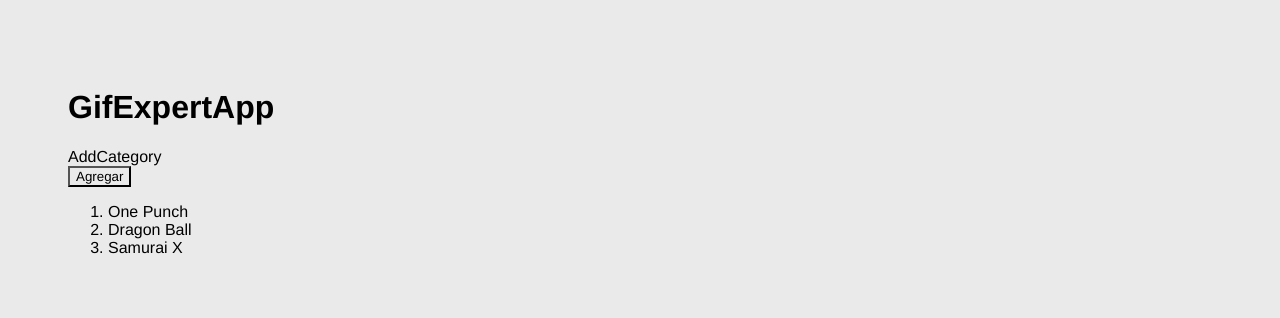
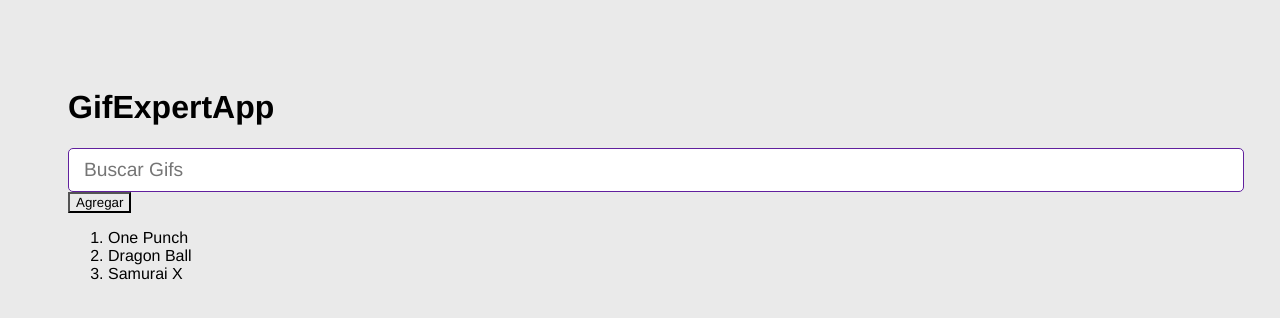
Before and after one commit to EsauJosue/GifExpertApp, a React (Vite) app: page / in a window 1280 px wide. Shown: the top 318 px of the page. Built offline with nearby package versions, Linux system fonts and the light colour scheme.

Commit message:
Se coloca un input para agregar la categoria

```diff
--- a/src/components/AddCategory.jsx
+++ b/src/components/AddCategory.jsx
@@ -1,5 +1,11 @@
 export const AddCategory = ()=>{
     return(
-        <div>AddCategory</div>
+        <input
+        type = "text"
+        placeholder = "Buscar Gifs"
+
+        />
+
+
     )
 }
```
